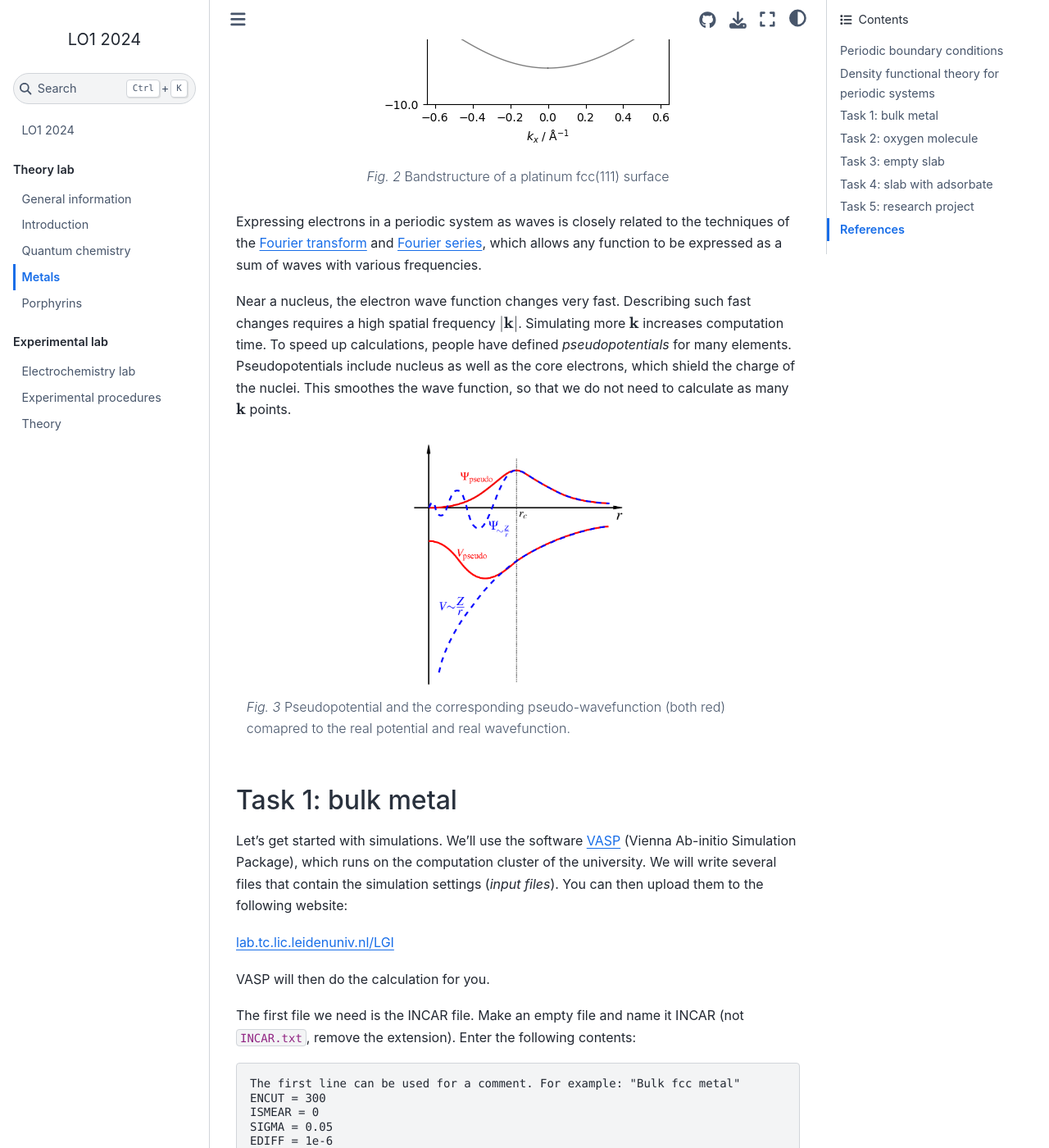
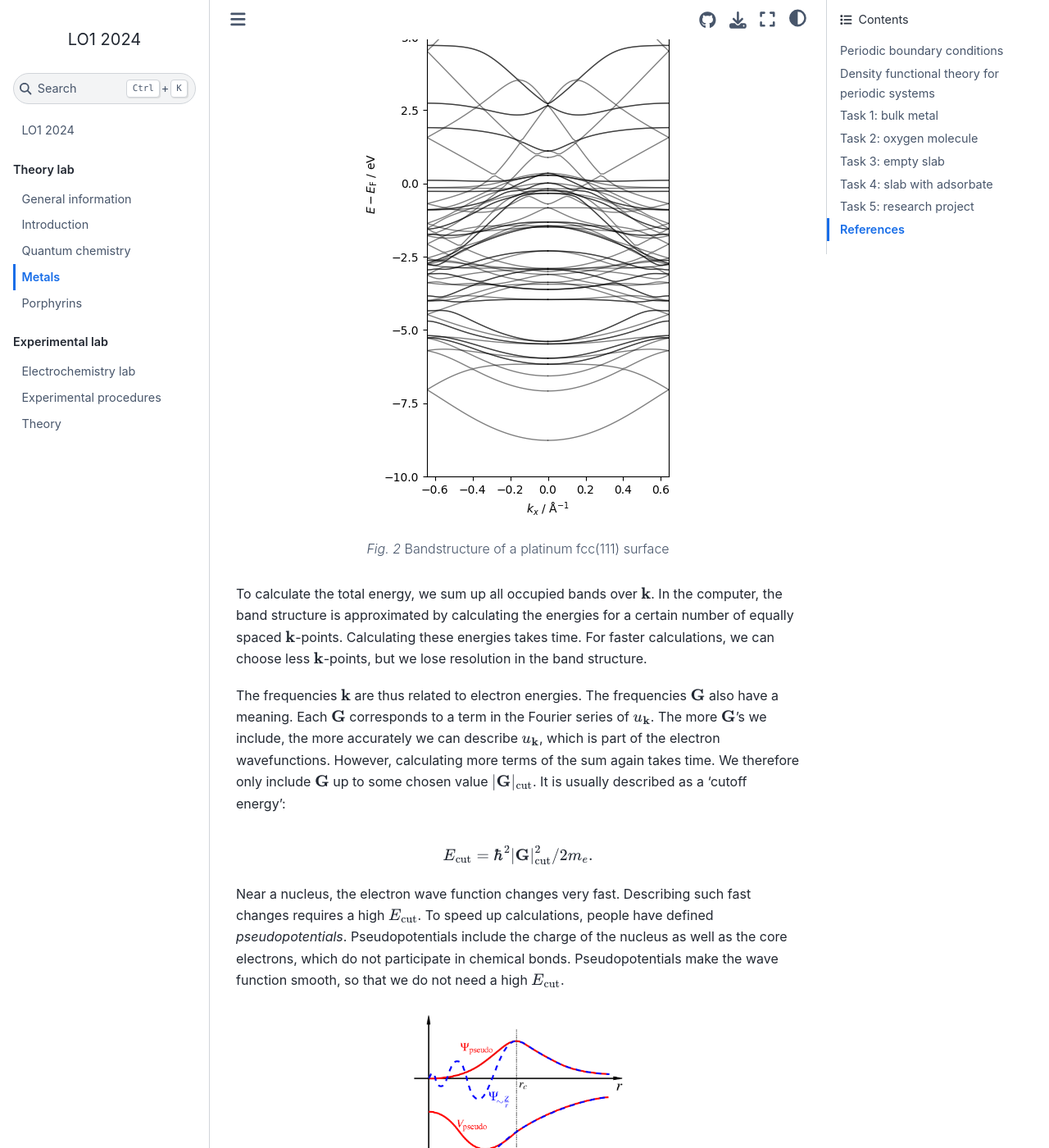
Before and after one commit to lucasdekam/lo1, a Jupyter Book: the page built from theory-lab/metals.md, in a window 1280 px wide and 1400 px high, scrolled down 1662 px. Shown: the whole window at 82% size. Built offline with Jupyter Book 1.0.4 settings and Sphinx 7.4.7 and the Sphinx Book theme 1.1.4, drawn with Linux system fonts in a browser that asks for light colours; cross-references to code outside the pages are shown as plain code; some of the changed text lies outside the part shown.

Commit message:
explain band structure better

````diff
--- a/theory-lab/metals.md
+++ b/theory-lab/metals.md
@@ -45,7 +45,21 @@
 
 Our goal is now to solve the Kohn-Sham equations for the orbitals $\psi_i$ and their energies $\varepsilon_i$ to obtain the ground state energy of a metal. It turns out that it is very efficient to make use of the periodicity of the simulation cell.
 
-Due to the periodicity, electrons can be expressed as waves that travel through the material. The waves have a frequency in space that is expressed by the three-dimensional *wave vector* $\mathbf{k}=(k_x, k_y, k_z)$. Each frequency is associated with an energy. A plot of the energy for each $\mathbf{k}$ is called the *band structure*. As metals have many electrons, there are also many bands.
+With the technique of [Fourier series](https://youtu.be/r6sGWTCMz2k?si=hFfTSdh6r_OQolRd), it is possible to write any periodic function as a sum of waves with different frequencies. (The Fourier series technique is very similar to the [Fourier transform](https://youtu.be/spUNpyF58BY?si=Z2UN96n6tIFOa1WV).) For example, we can write the electric potential due to the charged metal nuclei as a Fourier series. Waves are written as complex exponentials $e^{i ...}$.
+
+In periodic systems, electron wavefunctions can also be written as waves. This fact is stated by Bloch's theorem:
+
+$$\psi_\mathbf{k}(\mathbf{r}) = e^{i\mathbf{k} \cdot \mathbf{r}} u_\mathbf{k}(\mathbf{r})$$
+
+where $\mathbf{k}$ is a three-dimensional *wave vector* $\mathbf{k}=(k_x, k_y, k_z)$, that represents the direction in which the wave travels.
+
+The function $u_\mathbf{k}(\mathbf{r})$ is a function with the same periodicity as the nuclei in the metal lattice. Because it is a periodic function, we can write it as a Fourier series:
+
+$$u_\mathbf{k}(\mathbf{r}) = \sum_\mathbf{G} c_\mathbf{G}^\mathbf{k} e^{i \mathbf{G} \cdot \mathbf{r}} $$
+
+where $c$ are coefficients.
+
+Each wave $\psi_\mathbf{k}$ is associated with an energy. A plot of the energy for each $\mathbf{k}$ is called the *band structure*. The number of bands is related to the number of electrons per atom.
 
 ```{figure} ../images/bandstructure-bare.png
 ---
@@ -55,9 +69,13 @@
 Bandstructure of a platinum fcc(111) surface
 ```
 
-Expressing electrons in a periodic system as waves is closely related to the techniques of the [Fourier transform](https://youtu.be/spUNpyF58BY?si=Z2UN96n6tIFOa1WV) and [Fourier series](https://youtu.be/r6sGWTCMz2k?si=hFfTSdh6r_OQolRd), which allows any function to be expressed as a sum of waves with various frequencies.
+To calculate the total energy, we sum up all occupied bands over $\mathbf{k}$. In the computer, the band structure is approximated by calculating the energies for a certain number of equally spaced $\mathbf{k}$-points. Calculating these energies takes time. For faster calculations, we can choose less $\mathbf{k}$-points, but we lose resolution in the band structure.
 
-Near a nucleus, the electron wave function changes very fast. Describing such fast changes requires a high spatial frequency $|\mathbf{k}|$. Simulating more $\mathbf{k}$ increases computation time. To speed up calculations, people have defined *pseudopotentials* for many elements. Pseudopotentials include nucleus as well as the core electrons, which shield the charge of the nuclei. This smoothes the wave function, so that we do not need to calculate as many $\mathbf{k}$ points.
+The frequencies $\mathbf{k}$ are thus related to electron energies. The frequencies $\mathbf{G}$ also have a meaning. Each $\mathbf{G}$ corresponds to a term in the Fourier series of $u_\mathbf{k}$. The more $\mathbf{G}$'s we include, the more accurately we can describe $u_\mathbf{k}$, which is part of the electron wavefunctions. However, calculating more terms of the sum again takes time. We therefore only include $\mathbf{G}$ up to some chosen value $|\mathbf{G}|_\mathrm{cut}$. It is usually described as a 'cutoff energy':
+
+$$E_\mathrm{cut} = \hbar^2 |\mathbf{G}|_\mathrm{cut}^2 / 2m_e. $$
+
+Near a nucleus, the electron wave function changes very fast. Describing such fast changes requires a high $E_\mathrm{cut}$. To speed up calculations, people have defined *pseudopotentials*. Pseudopotentials include the charge of the nucleus as well as the core electrons, which do not participate in chemical bonds. Pseudopotentials make the wave function smooth, so that we do not need a high $E_\mathrm{cut}$.
 
 ```{figure} ../images/pp.png
 ---
````
